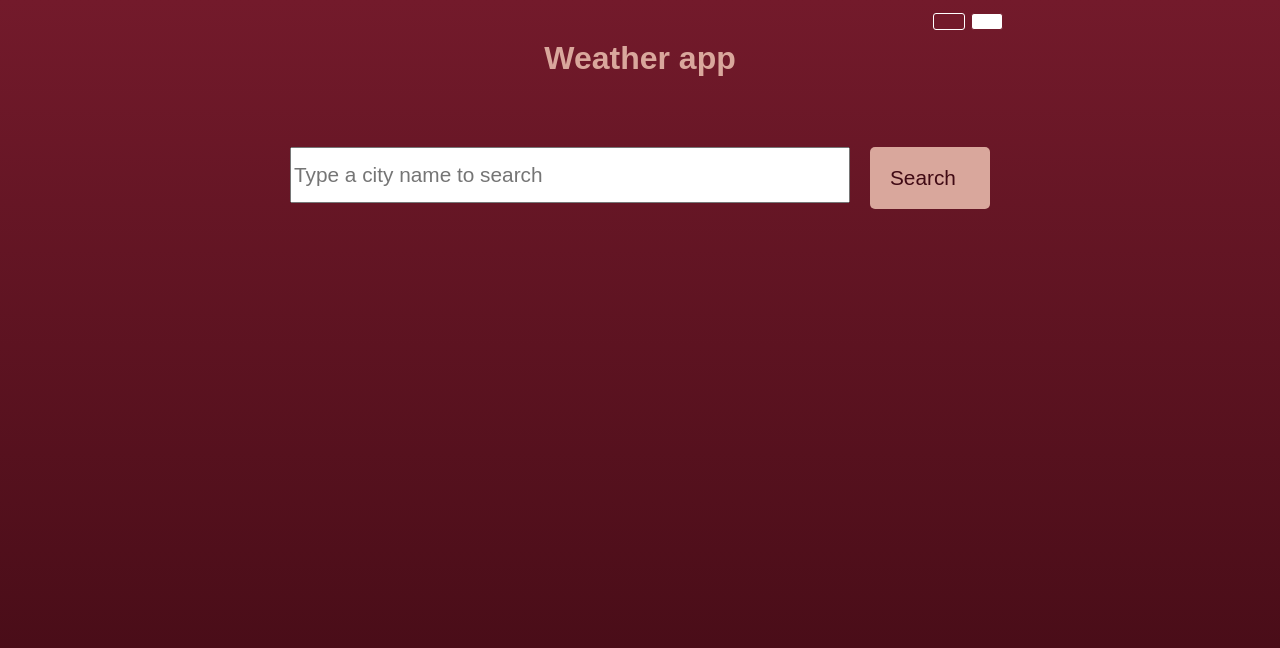
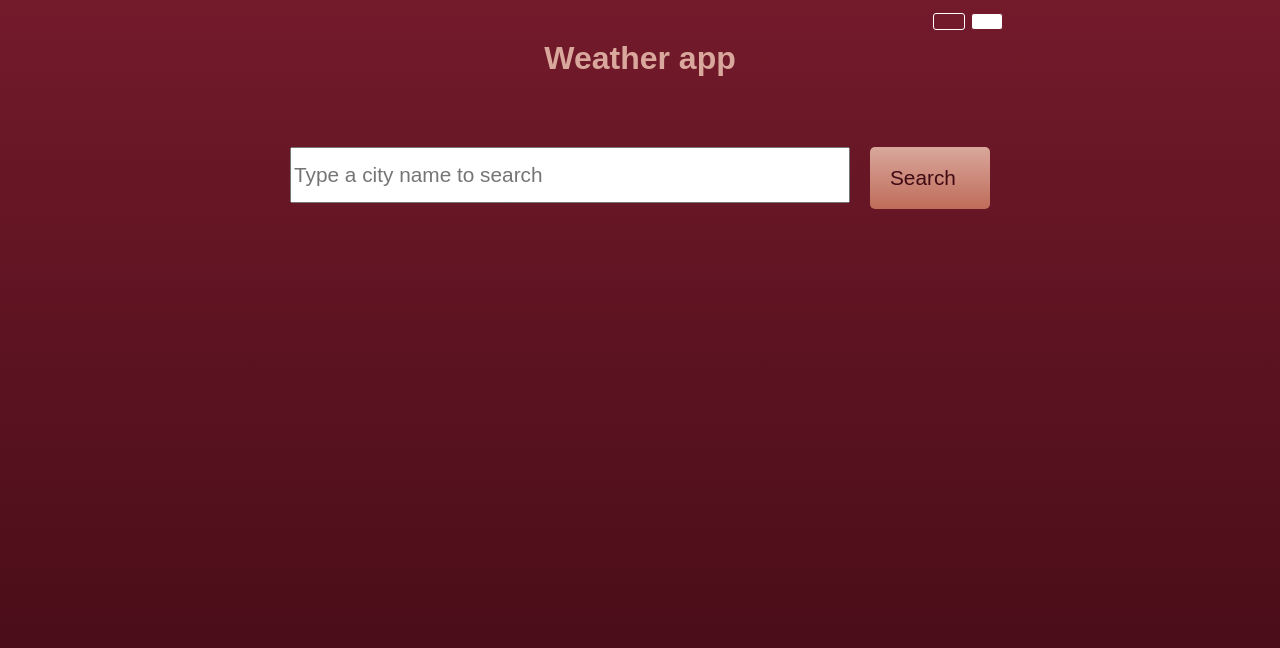
Before and after one commit to khirshah/react_weather-app, a React app: page / in a window 1280 px wide. Shown: the top 648 px of the page. Built offline with nearby package versions, Linux system fonts and the light colour scheme.

Commit message:
some styling added

```diff
--- a/app/app_theme2.css
+++ b/app/app_theme2.css
@@ -1,4 +1,4 @@
 .app {
-	background-color: white;
-	color: #400A14;
+  background-color: white;
+  color:  #731A2B;
 }
--- a/app/components/button1.css
+++ b/app/components/button1.css
@@ -4,7 +4,7 @@
 	font-size: 1.3rem;
 	height: 62px;
 	width: 100px;
-	background-color: #D9A79C;
+	background-image: linear-gradient(#D9A79C, #BF6C59);
 	color:  #400A14;
 	border-radius: 5px;
 	align-items: center;
@@ -12,3 +12,7 @@
 	margin-left: 20px;
 	padding-left: 20px;
 }
+
+.search_button:hover {
+	background-image: linear-gradient(#D49D90, #B85C46);
+}
--- a/app/components/button2.css
+++ b/app/components/button2.css
@@ -12,3 +12,7 @@
 	margin-left: 20px;
 	padding-left: 20px;
 }
+
+.search_button:hover {
+	background-color:#53131D;
+}
```
